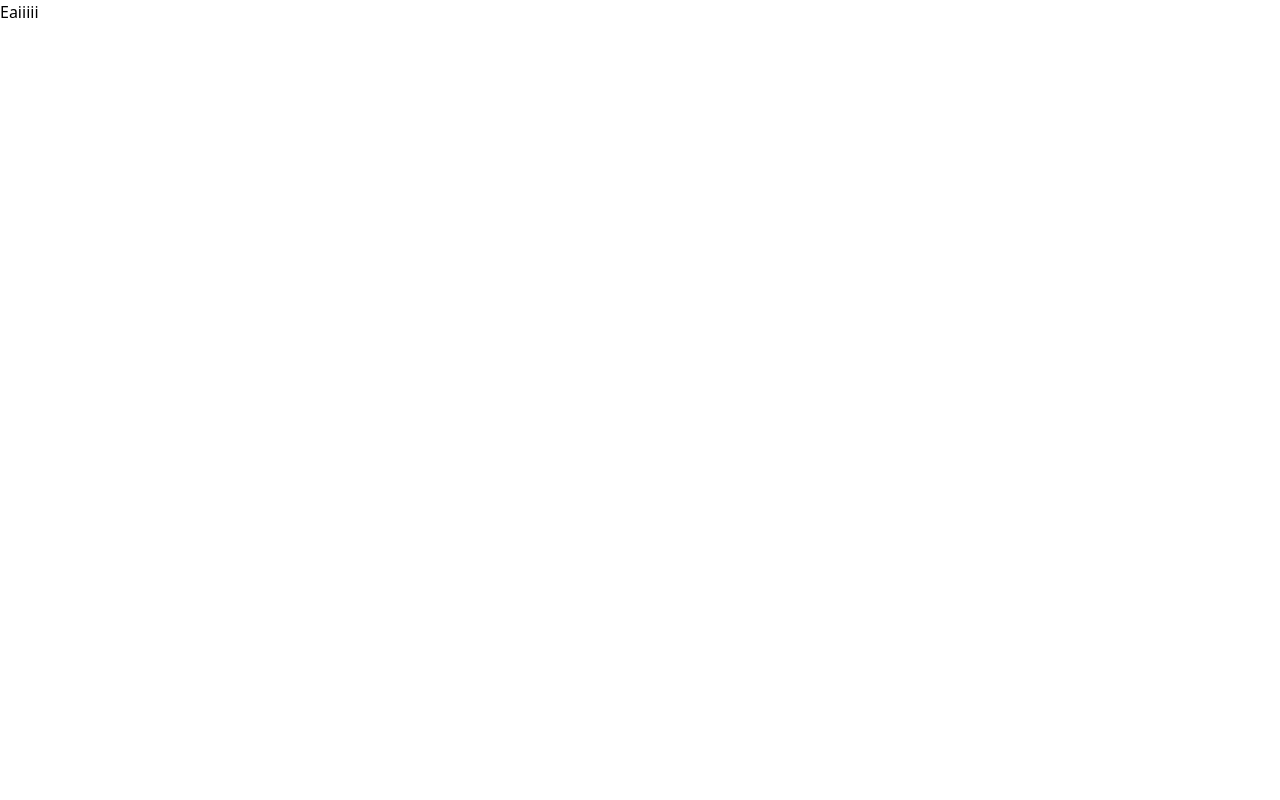
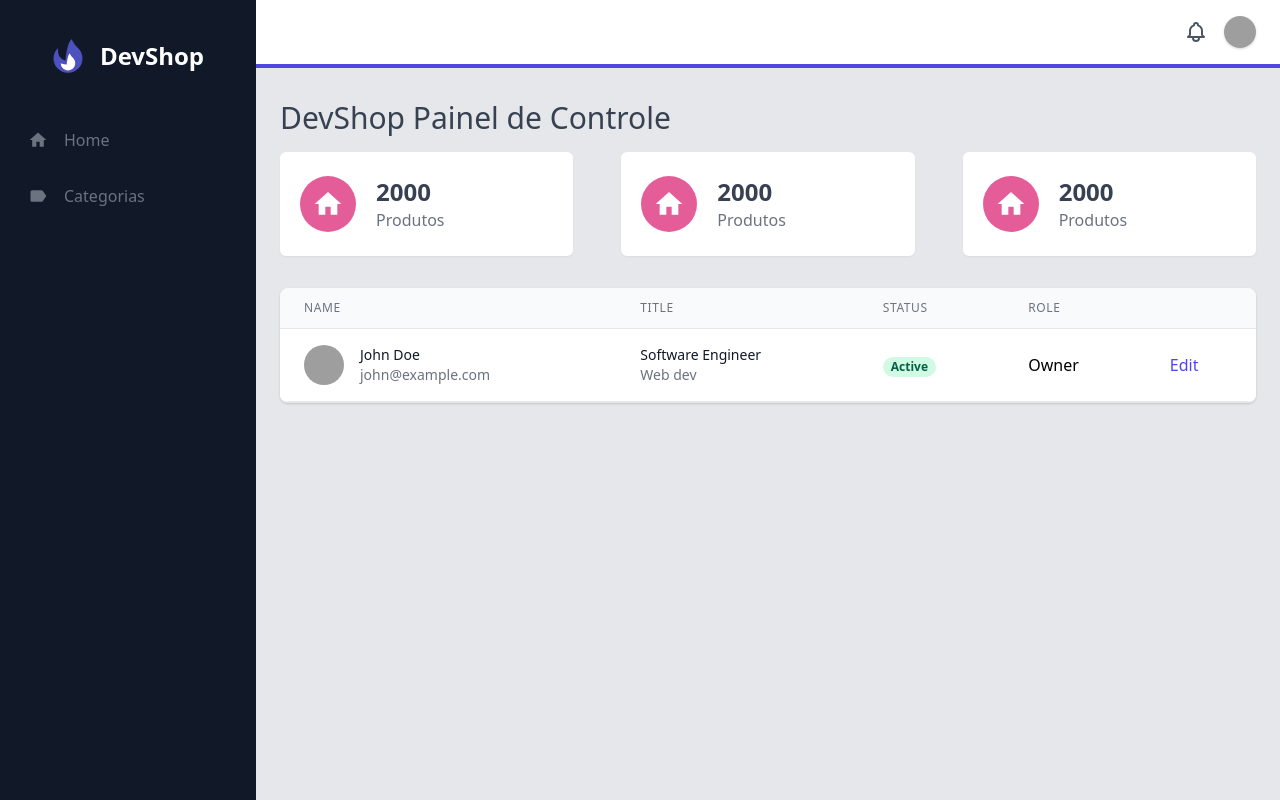
Before and after one commit to DanielJ06/next-devshop, a Next.js app in the folder panel/: page / in a window 1280 px wide. Built offline with nearby package versions, Linux system fonts and the light colour scheme; grey boxes are pictures that could not be loaded.

Commit message:
structuring layout

```diff
--- a/panel/pages/index.js
+++ b/panel/pages/index.js
@@ -1,10 +1,114 @@
-import React from 'react';
+import React from 'react'
+import Card from '../components/Card'
+import Layout from '../components/Layout'
+import Title from '../components/Title'
+import { MdHome } from 'react-icons/md'
+import Table from '../components/Table'
 
 const Home = () => {
   return (
-    <div>
-      <h1>Eaiiiii</h1>
-    </div>
+    <Layout>
+      <Title>DevShop Painel de Controle</Title>
+      <div className='mt-4'>
+        <div className='flex flex-wrap -mx-6'>
+          <Card>
+            <Card.Icon>
+              <MdHome className='h-8 w-8 text-white' />
+            </Card.Icon>
+            <Card.Data>
+              <Card.Title>2000</Card.Title>
+              <Card.Description>Produtos</Card.Description>
+            </Card.Data>
+          </Card>
+
+          <Card>
+            <Card.Icon>
+              <MdHome className='h-8 w-8 text-white' />
+            </Card.Icon>
+            <Card.Data>
+              <Card.Title>2000</Card.Title>
+              <Card.Description>Produtos</Card.Description>
+            </Card.Data>
+          </Card>
+          <Card>
+            <Card.Icon>
+              <MdHome className='h-8 w-8 text-white' />
+            </Card.Icon>
+            <Card.Data>
+              <Card.Title>2000</Card.Title>
+              <Card.Description>Produtos</Card.Description>
+            </Card.Data>
+          </Card>
+        </div>
+      </div>
+      <div className='mt-8'></div>
+      <div className='flex flex-col mt-8'>
+        <div className='-my-2 py-2 overflow-x-auto sm:-mx-6 sm:px-6 lg:-mx-8 lg:px-8'>
+          <div className='align-middle inline-block min-w-full shadow overflow-hidden sm:rounded-lg border-b border-gray-200'>
+            <Table>
+              <Table.Head>
+                <Table.Th>Name</Table.Th>
+                <Table.Th>Title</Table.Th>
+                <Table.Th>Status</Table.Th>
+                <Table.Th>Role</Table.Th>
+                <Table.Th></Table.Th>
+              </Table.Head>
+
+              <Table.Body>
+                <Table.Tr>
+                  <Table.Td>
+                    <div className='flex items-center'>
+                      <div className='flex-shrink-0 h-10 w-10'>
+                        <img
+                          className='h-10 w-10 rounded-full'
+                          src='https://images.unsplash.com/photo-1472099645785-5658abf4ff4e?ixlib=rb-1.2.1&ixid=eyJhcHBfaWQiOjEyMDd9&auto=format&fit=facearea&facepad=2&w=256&h=256&q=80'
+                          alt=''
+                        />
+                      </div>
+
+                      <div className='ml-4'>
+                        <div className='text-sm leading-5 font-medium text-gray-900'>
+                          John Doe
+                        </div>
+                        <div className='text-sm leading-5 text-gray-500'>
+                          john@example.com
+                        </div>
+                      </div>
+                    </div>
+                  </Table.Td>
+
+                  <Table.Td>
+                    <div className='text-sm leading-5 text-gray-900'>
+                      Software Engineer
+                    </div>
+                    <div className='text-sm leading-5 text-gray-500'>
+                      Web dev
+                    </div>
+                  </Table.Td>
+
+                  <Table.Td>
+                    <span className='px-2 inline-flex text-xs leading-5 font-semibold rounded-full bg-green-100 text-green-800'>
+                      Active
+                    </span>
+                  </Table.Td>
+
+                  <Table.Td>Owner</Table.Td>
+
+                  <Table.Td>
+                    <a
+                      href='#'
+                      className='text-indigo-600 hover:text-indigo-900'
+                    >
+                      Edit
+                    </a>
+                  </Table.Td>
+                </Table.Tr>
+              </Table.Body>
+            </Table>
+          </div>
+        </div>
+      </div>
+    </Layout>
   )
 }
 
```
